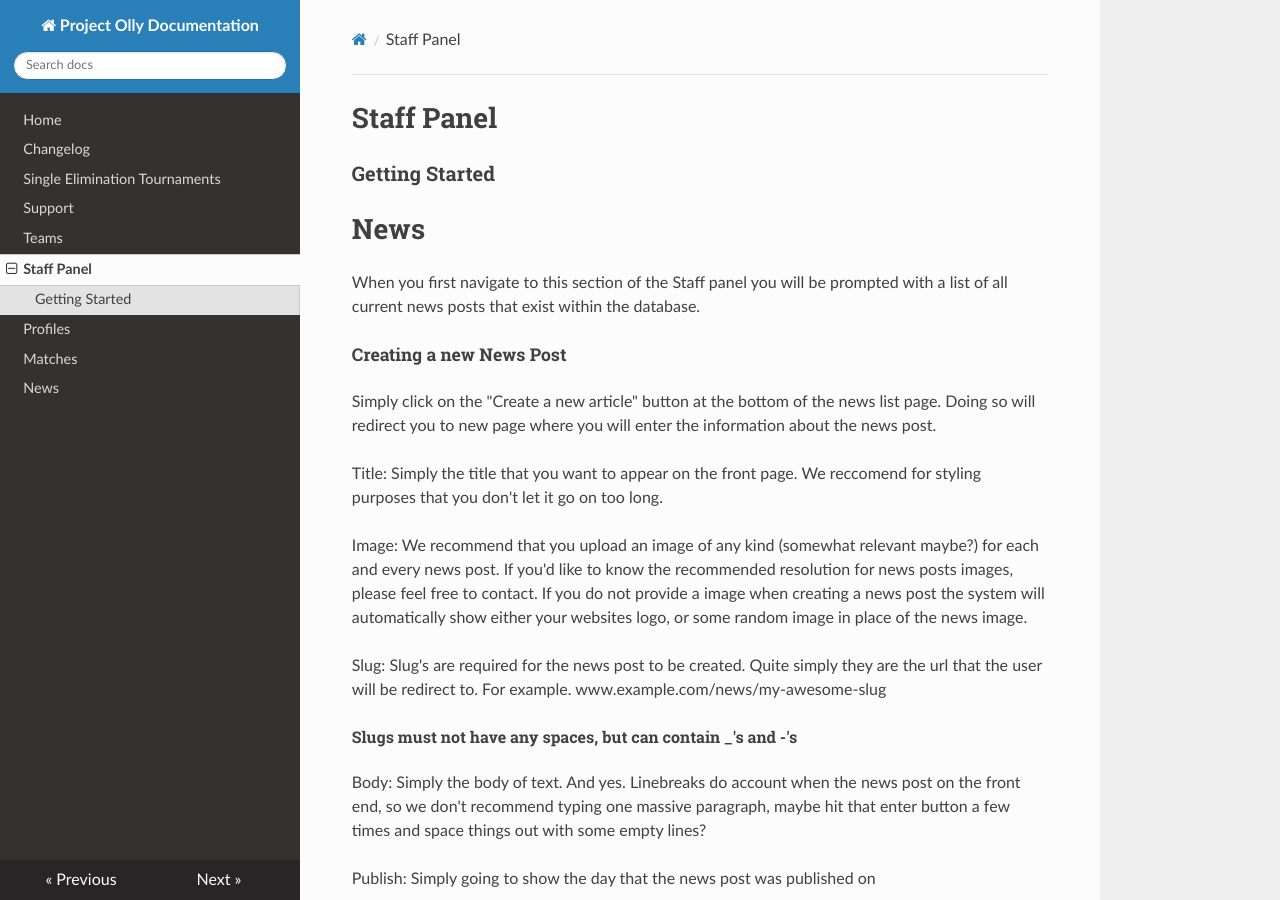
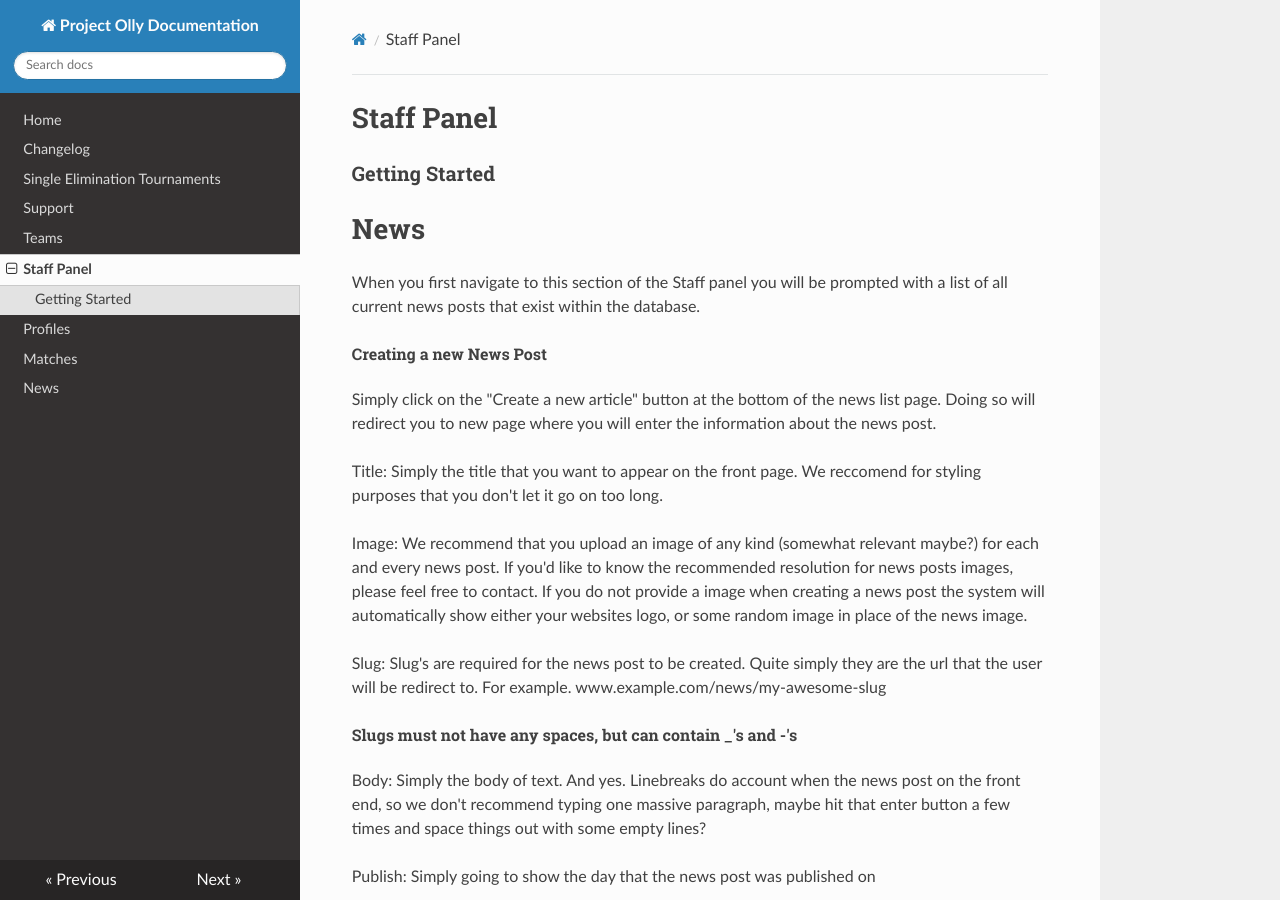
Before and after one commit to NFM-Studios/olly-documentation, an MkDocs documentation site: the page built from docs/staff.md, in a window 1280 px wide and 900 px high. Built offline with MkDocs 1.6.1, drawn with Linux system fonts in a browser that asks for light colours; nearby versions of some CDN libraries.

```diff
--- a/docs/staff.md
+++ b/docs/staff.md
@@ -5,7 +5,7 @@
 # News
 When you first navigate to this section of the Staff panel you will be prompted with a list of all current news posts that exist within the database.
 
-##### Creating a new News Post
+###### Creating a new News Post
 Simply click on the "Create a new article" button at the bottom of the news list page. Doing so will redirect you to new page where you will enter the information about the news post.
 
 Title: Simply the title that you want to appear on the front page. We reccomend for styling purposes that you don't let it go on too long.
```
